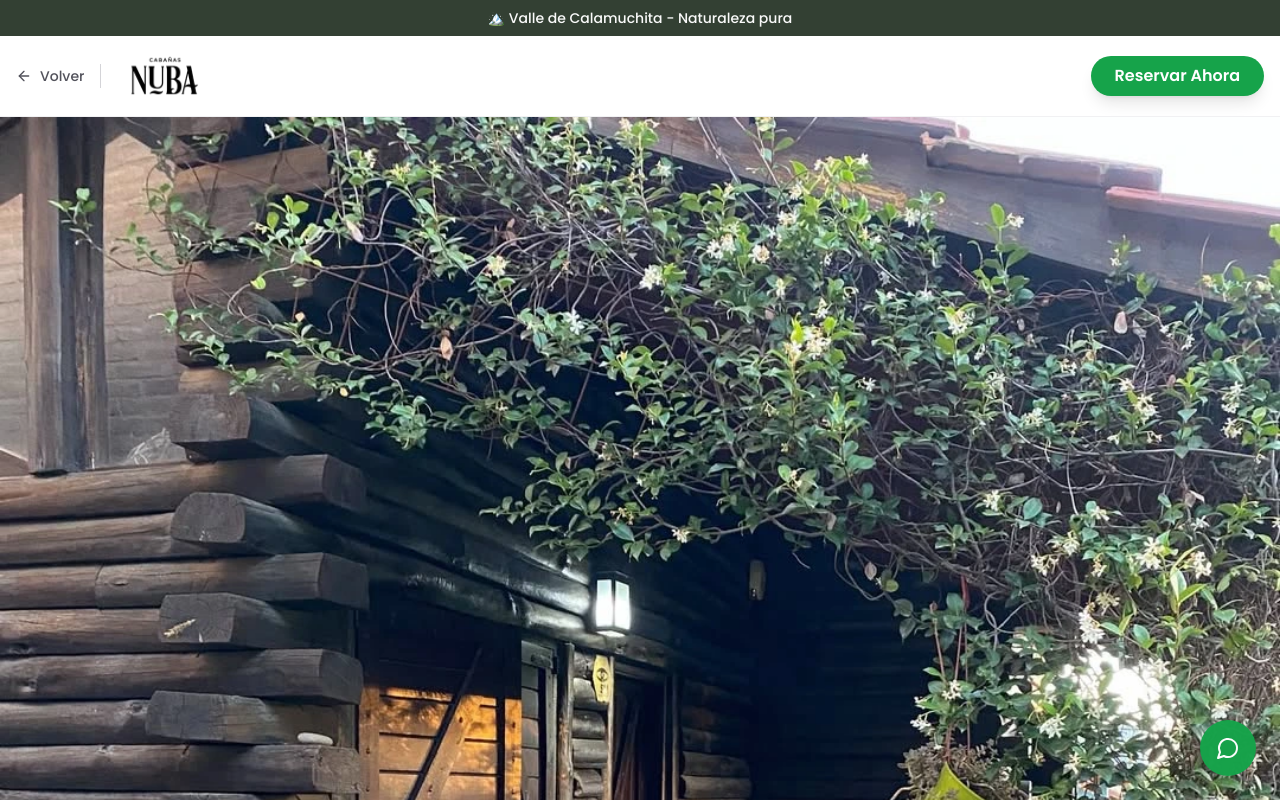
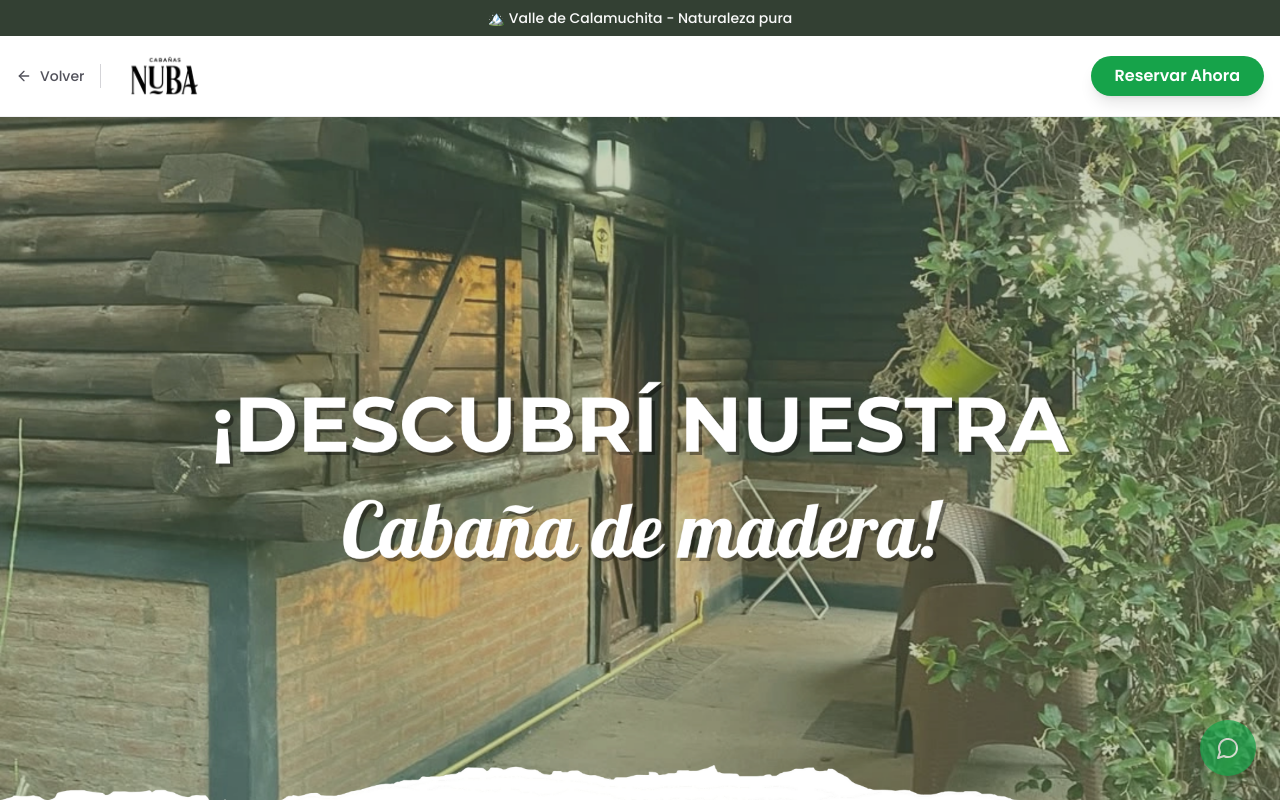
Before and after one commit to clientesweb/nubacabanias, a Next.js app: page /cabana-madera in a window 1280 px wide. Shown: the top 800 px of the page. Built offline with nearby package versions, Linux system fonts and the light colour scheme.

Commit message:
Actualizar page.tsx

```diff
--- a/app/cabana-madera/page.tsx
+++ b/app/cabana-madera/page.tsx
@@ -279,7 +279,7 @@ Enviado desde el sitio web de Cabañas NUBA`
       <section className="relative w-full">
         <div className="relative w-full cursor-pointer group" onClick={handleWhatsAppClick}>
           <Image
-            src="/images/cabana-madera.webp"
+            src="/images/banner-cabana-madera.webp"
             alt="Cabaña de Madera - Vista exterior principal - Haz clic para consultar por WhatsApp"
             width={1920}
             height={1080}
```
